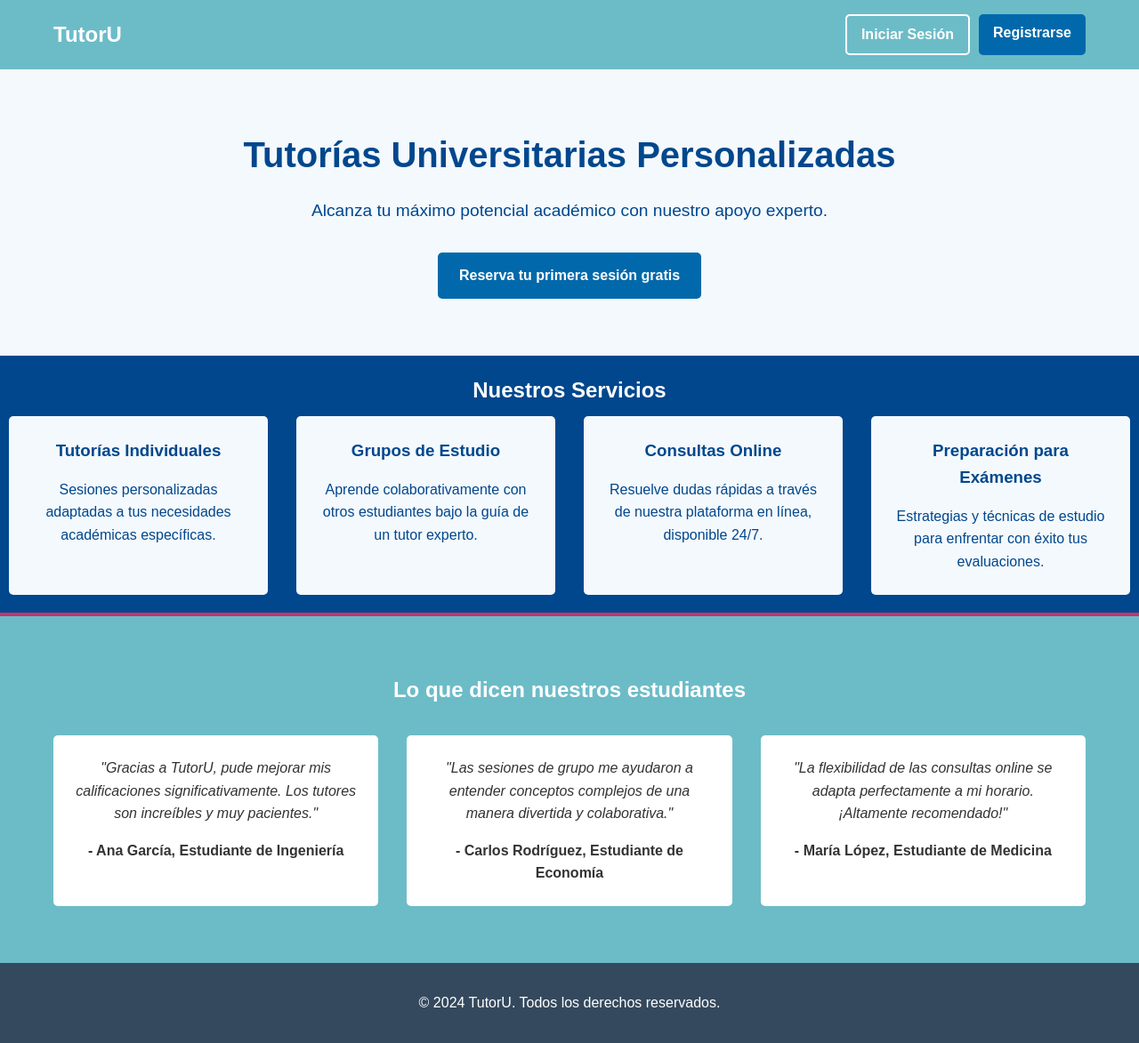
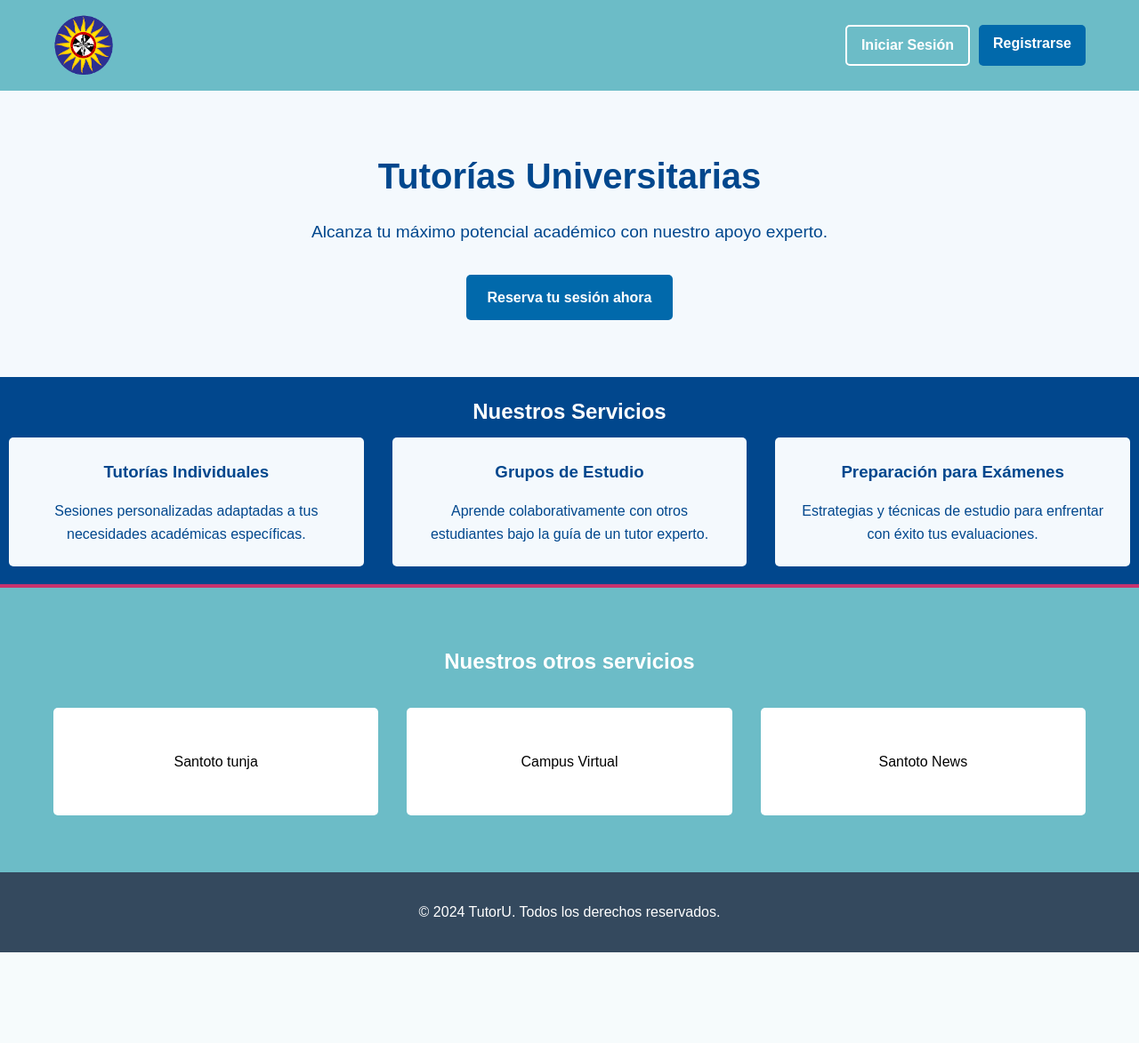
Before and after one commit to Zanyllect58/usta_tutoriales, a Flask app: page / in a window 1280 px wide. Shown: the whole page at 89% size. After the commit the page ends 1071 px from the top, so only its background shows below. Run offline with Flask 3, Linux system fonts and the light colour scheme.

Commit message:
Se modifico la página principal

```diff
--- a/static/css/navbar_principal.css
+++ b/static/css/navbar_principal.css
@@ -8,7 +8,7 @@
 body {
   font-family: Arial, sans-serif;
   line-height: 1.6;
-    color: #01478D;
+  color: #01478d;
   display: flex;
   flex-direction: column;
   min-height: 100vh;
@@ -20,16 +20,16 @@ body {
   margin: 0 auto;
   padding: 0 20px;
 }
-.container-services{
+.container-services {
   width: 100%;
   margin: 0 auto;
   padding: 0 10px;
-    background-color: #01478D;
+  background-color: #01478d;
 }
 
 /* Header */
 header {
-    background-color: #6CBCC7;
+  background-color: #6cbcc7;
   color: #fff;
   padding: 1rem 0;
 }
@@ -70,12 +70,12 @@ nav {
 }
 
 .register {
-    background-color: #0169AB;
+  background-color: #0169ab;
   color: #fff;
 }
 
 .register:hover {
-    background-color: #0169AB;
+  background-color: #0169ab;
 }
 
 /* Main content */
@@ -102,7 +102,7 @@ main {
 
 .cta-button {
   display: inline-block;
-    background-color: #0169AB;
+  background-color: #0169ab;
   color: #fff;
   padding: 0.8rem 1.5rem;
   text-decoration: none;
@@ -112,16 +112,15 @@ main {
 }
 
 .cta-button:hover {
-    background-color: #0169AB;
+  background-color: #0169ab;
 }
 
 /* Features section */
 .features {
   padding: 20px 0;
-    background-color: #01478D;
-
+  background-color: #01478d;
 }
-.h2-1{
+.h2-1 {
   color: #fff;
 }
 .features h2 {
@@ -148,11 +147,11 @@ main {
 
 /* Testimonials section */
 .testimonials {
-    background-color: #6CBCC7;
+  background-color: #6cbcc7;
   color: #fff;
   padding: 4rem 0;
   text-align: center;
-    border-top: 4px solid #C8336E !important;
+  border-top: 4px solid #c8336e !important;
 }
 
 .testimonials h2 {
@@ -161,7 +160,7 @@ main {
 
 .testimonial-grid {
   display: grid;
-    grid-template-columns: repeat(auto-fit, minmax(300px, 1fr));
+  grid-template-columns: repeat(auto-fit, minmax(50px, 1fr));
   gap: 2rem;
 }
 
@@ -173,8 +172,9 @@ main {
 }
 
 .testimonial-card p {
-    font-style: italic;
-    margin-bottom: 1rem;
+  color: black;
+  cursor: pointer;
+  outline: invert;
 }
 
 .testimonial-card .author {
@@ -223,4 +223,28 @@ footer {
   .testimonial-grid {
     grid-template-columns: 1fr;
   }
+
 }
+
+.enlace {
+    outline: none;
+    text-decoration: none;
+    padding: 2px 1px 0;
+  }
+
+  .enlace:link {
+    color: black;
+  }
+
+  .enlace:visited {
+    color: black;
+  }
+
+  .enlace:hover {
+    border-bottom: 1px solid;
+    color: #6cbcc7;
+  }
+  .enlace:active {
+    background: #01478d;
+    color: white;
+  }
--- a/templates/components/navbar.html
+++ b/templates/components/navbar.html
@@ -13,7 +13,7 @@
     <header>
         <div class="container">
             <nav>
-                <div class="logo">TutorU</div>
+                <img src="./../../static/img/logo.png" alt="TutorU" width="70" height="70">
                 <div class="auth-buttons">
                     <a href="{{ url_for('login') }}" class="auth-button login">Iniciar Sesión</a>
                     <a href="{{ url_for('crear_usuario') }}" class="auth-button register">Registrarse</a>
--- a/templates/index.html
+++ b/templates/index.html
@@ -4,9 +4,9 @@
 <main class="full-width-container">
     <section class="hero">
         <div class="container">
-            <h1>Tutorías Universitarias Personalizadas</h1>
+            <h1>Tutorías Universitarias</h1>
             <p>Alcanza tu máximo potencial académico con nuestro apoyo experto.</p>
-            <a href="#" class="cta-button">Reserva tu primera sesión gratis</a>
+            <a href="#" class="cta-button">Reserva tu sesión ahora</a>
         </div>
     </section>
 
@@ -23,10 +23,6 @@
                     <p>Aprende colaborativamente con otros estudiantes bajo la guía de un tutor experto.</p>
                 </div>
                 <div class="feature-card">
-                    <h3>Consultas Online</h3>
-                    <p>Resuelve dudas rápidas a través de nuestra plataforma en línea, disponible 24/7.</p>
-                </div>
-                <div class="feature-card">
                     <h3>Preparación para Exámenes</h3>
                     <p>Estrategias y técnicas de estudio para enfrentar con éxito tus evaluaciones.</p>
                 </div>
@@ -36,19 +32,16 @@
 
     <section class="testimonials">
         <div class="container">
-            <h2>Lo que dicen nuestros estudiantes</h2>
+            <h2>Nuestros otros servicios</h2>
             <div class="testimonial-grid">
                 <div class="testimonial-card">
-                    <p>"Gracias a TutorU, pude mejorar mis calificaciones significativamente. Los tutores son increíbles y muy pacientes."</p>
-                    <span class="author">- Ana García, Estudiante de Ingeniería</span>
+                    <p class="testimonial-card"><a class="enlace" href="https://www.santototunja.edu.co/">Santoto tunja</a></p>
                 </div>
                 <div class="testimonial-card">
-                    <p>"Las sesiones de grupo me ayudaron a entender conceptos complejos de una manera divertida y colaborativa."</p>
-                    <span class="author">- Carlos Rodríguez, Estudiante de Economía</span>
+                    <p class="testimonial-card p"><a class="enlace" href="https://campusvirtual.santototunja.edu.co/santoto_online/">Campus Virtual</a></p>
                 </div>
                 <div class="testimonial-card">
-                    <p>"La flexibilidad de las consultas online se adapta perfectamente a mi horario. ¡Altamente recomendado!"</p>
-                    <span class="author">- María López, Estudiante de Medicina</span>
+                   <p class="testimonial-card p"><a class="enlace" href="https://santototunja.co/">Santoto News</a></p>
                 </div>
             </div>
         </div>
```
Also changed, not shown: XDDD.jpg (deleted), static/img/logo.png (added). Lines whose indentation alone changed are shown as unchanged.
